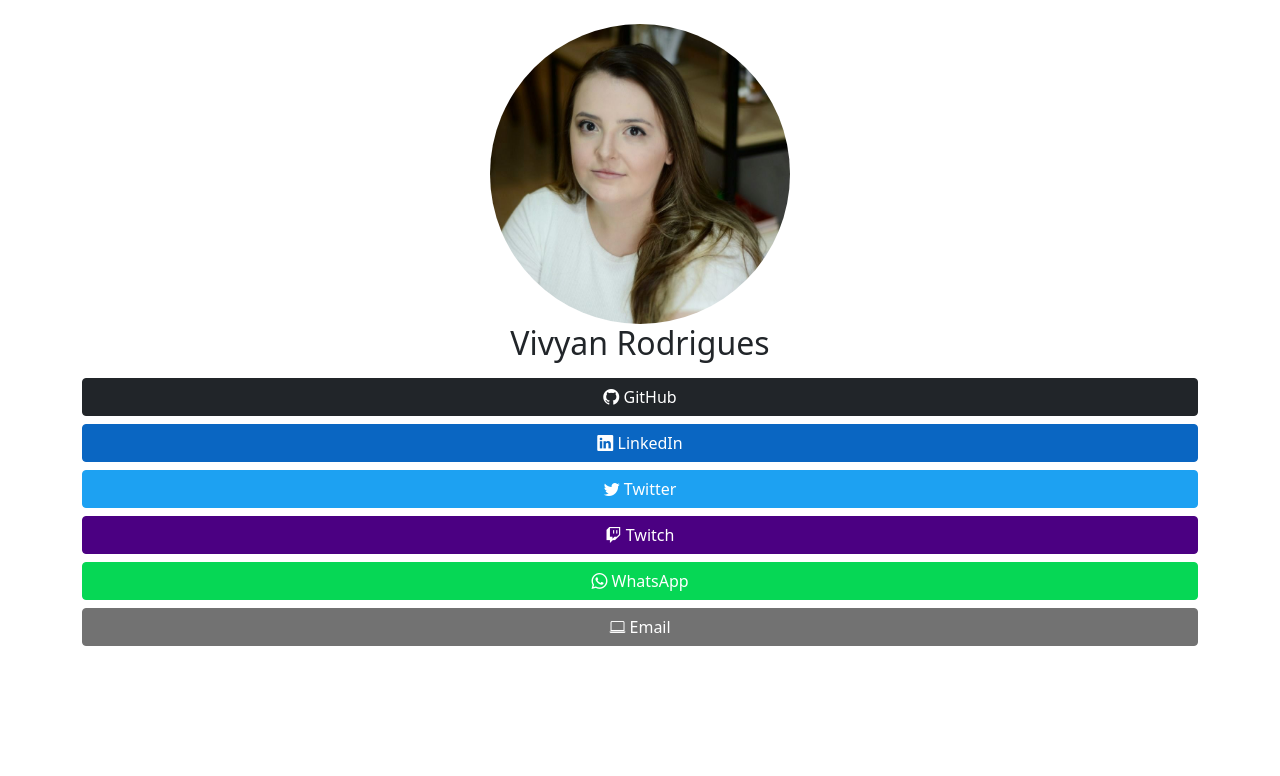
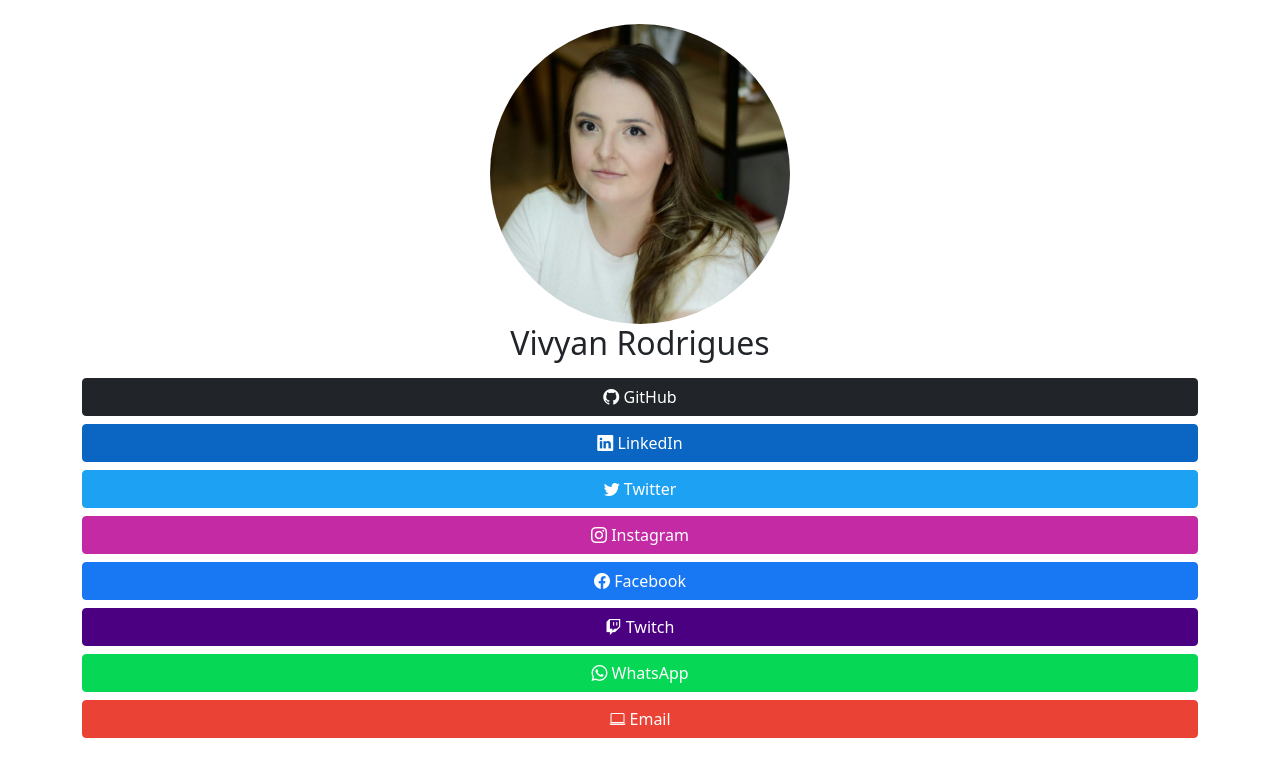
Before and after one commit to vivyancastro/vivyancastro.github.io, a plain HTML site: page index.html in a window 1280 px wide. Drawn offline with nearby package versions, Linux system fonts and the light colour scheme.

Commit message:
Update index.html

```diff
--- a/index.html
+++ b/index.html
@@ -36,6 +36,24 @@
             border-color: #1da1f2;
             color: #fff;
         }
+        .btn-instagram,
+        .btn-twitter:hover,
+        .btn-twitter:active,
+        .btn-twitter:visited,
+        .btn-twitter:focus {
+            background-color:#c32aa3;
+            border-color: #c32aa3;
+            color: #fff;
+        }
+        .btn-facebook,
+        .btn-twitter:hover,
+        .btn-twitter:active,
+        .btn-twitter:visited,
+        .btn-twitter:focus {
+            background-color:#1877f2;
+            border-color: #1877f2;
+            color: #fff;
+        }
         .btn-whatsapp,
         .btn-whatsapp:hover,
         .btn-whatsapp:active,
@@ -50,8 +68,8 @@
         .btn-email:active,
         .btn-email:visited,
         .btn-email:focus {
-            background-color:#727272;
-            border-color: #727272;
+            background-color:#ea4335;
+            border-color: #ea4335;
             color: #fff;
         }
 
@@ -73,9 +91,11 @@
             <div class="d-grid gap-2">
                 <a href="https://github.com/vivyancastro" target="_blank" class="btn btn-dark"><i class="bi-github" role="img" aria-label="GitHub"></i> GitHub</a>
                 <a href="https://www.linkedin.com/in/vivyancastro/" target="_blank" class="btn btn-linkedin"><i class="bi-linkedin" role="img" aria-label="LinkedIn"></i> LinkedIn</a>
-                <a href="https://twitter.com/vivyancastro" target="_blank" class="btn btn-twitter"><i class="bi-twitter" role="img" aria-label="Twitch"></i> Twitter</a>
+                <a href="https://twitter.com/vivyancastro" target="_blank" class="btn btn-twitter"><i class="bi-twitter" role="img" aria-label="Twitter"></i> Twitter</a>
+                <a href="https://www.instagram.com/vivyancastro/" target="_blank" class="btn btn-instagram"><i class="bi-instagram" role="img" aria-label="Instagram"></i> Instagram</a>
+                <a href="https://www.facebook.com/vivyancastro" target="_blank" class="btn btn-facebook"><i class="bi-facebook" role="img" aria-label="Facebook"></i> Facebook</a>
                 <a href="https://twitch.tv/vivycode" target="_blank" class="btn btn-twitch"><i class="bi-twitch" role="img" aria-label="Twitch"></i> Twitch</a>
-                <a href="https://api.whatsapp.com/send?phone=5541999530694&text=Hi" target="_blank" class="btn btn-whatsapp"><i class="bi-whatsapp" role="img" aria-label="Twitch"></i> WhatsApp</a>
+                <a href="https://api.whatsapp.com/send?phone=5541999530694&text=Hi" target="_blank" class="btn btn-whatsapp"><i class="bi-whatsapp" role="img" aria-label="WhatsApp"></i> WhatsApp</a>
                 <a href="mailto:vivyan.castro@gmail.com" target="_blank" class="btn btn-email"><i class="bi-laptop" role="img" aria-label="Email"></i> Email</a>
             </div>
           </div>
```
